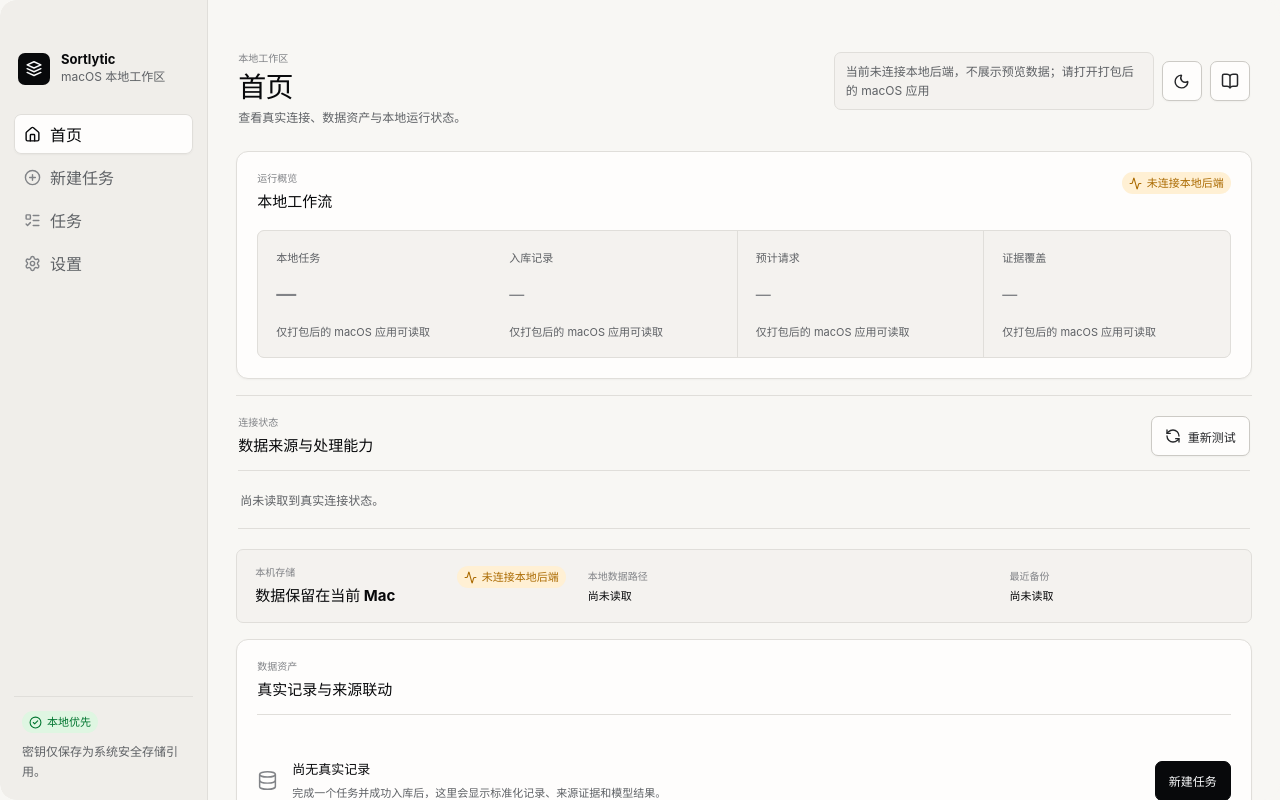
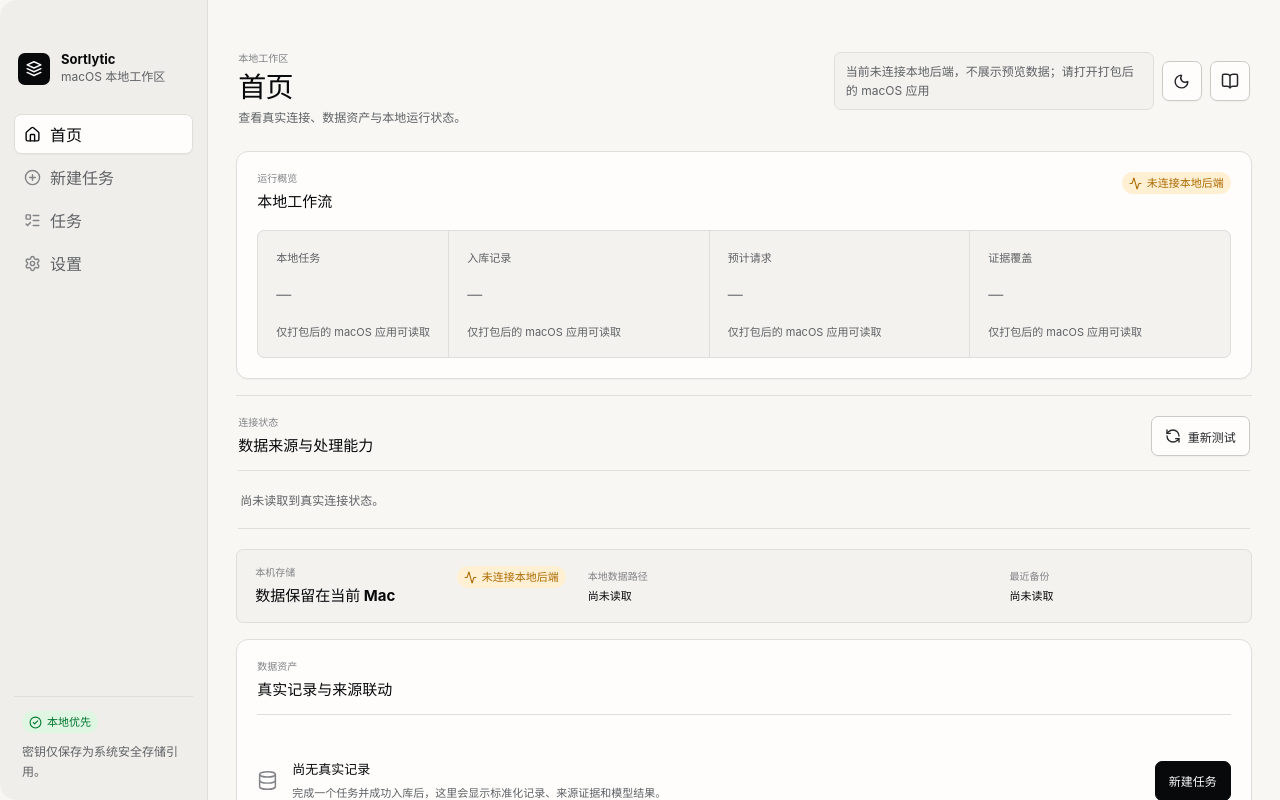
Before and after one commit to ljiulong/sortlytic, a React (Vite) app in the folder apps/macos/: page / in a window 1280 px wide. Built offline with nearby package versions, Linux system fonts and the light colour scheme.

Commit message:
fix: 恢复首页指标完整分隔

```diff
--- a/apps/macos/src/Dashboard.css
+++ b/apps/macos/src/Dashboard.css
@@ -29,9 +29,6 @@
 }
 
 .overview-summary__body {
-  display: grid;
-  grid-template-columns: minmax(190px, 0.72fr) minmax(0, 2.28fr);
-  gap: 0;
   overflow: hidden;
   background: var(--border-subtle);
   border: 1px solid var(--border-subtle);
@@ -40,7 +37,7 @@
 
 .overview-facts {
   display: grid;
-  grid-template-columns: repeat(3, minmax(0, 1fr));
+  grid-template-columns: minmax(190px, 0.72fr) repeat(3, minmax(0, 1fr));
   gap: 1px;
   min-width: 0;
   margin: 0;
@@ -56,26 +53,12 @@
   background: var(--surface-raised);
 }
 
-.overview-fact--lead > span,
-.overview-fact--lead > p {
-  margin: 0;
-  color: var(--text-muted);
-  font-size: 11px;
+.overview-fact--lead dd {
+  font-size: 30px;
+  line-height: 1;
 }
 
-.overview-fact--lead > strong {
-  align-self: end;
-  color: var(--text-strong);
-  font-family: ui-monospace, "SFMono-Regular", Menlo, Monaco, Consolas, monospace;
-  font-size: 30px;
-  font-weight: 600;
-  line-height: 1;
-  font-variant-numeric: tabular-nums;
-}
-
-.overview-fact--lead > strong[data-available='false'] {
-  color: var(--text-faint);
-  font-family: inherit;
+.overview-fact--lead dd[data-available='false'] {
   font-size: 20px;
 }
 
@@ -399,13 +382,12 @@
 }
 
 @media (max-width: 760px) {
-  .overview-summary__body,
   .workspace-summary {
     grid-template-columns: 1fr;
   }
 
   .overview-facts {
-    grid-template-columns: repeat(3, minmax(0, 1fr));
+    grid-template-columns: repeat(2, minmax(0, 1fr));
   }
 
   .connection-status-row {
@@ -442,10 +424,6 @@
     grid-column: 1 / -1;
   }
 
-  .overview-fact--lead > p {
-    grid-column: 1 / -1;
-  }
-
   .connection-status-list {
     padding-top: 16px;
   }
--- a/apps/macos/src/Dashboard.tsx
+++ b/apps/macos/src/Dashboard.tsx
@@ -99,12 +99,12 @@ function OverviewSummary({
         <StatusPill tone={toneForHealth(health)} label={health} />
       </header>
       <div className="overview-summary__body">
-        <div className="overview-fact overview-fact--lead" data-tone={primaryMetric.tone}>
-          <span>{primaryMetric.label}</span>
-          <strong data-available={metricIsAvailable(primaryMetric.value)}>{primaryMetric.value}</strong>
-          <p>{primaryMetric.delta}</p>
-        </div>
         <dl className="overview-facts">
+          <div className="overview-fact overview-fact--lead" data-tone={primaryMetric.tone}>
+            <dt>{primaryMetric.label}</dt>
+            <dd data-available={metricIsAvailable(primaryMetric.value)}>{primaryMetric.value}</dd>
+            <span>{primaryMetric.delta}</span>
+          </div>
           {metrics.slice(1).map((metric) => (
             <div className="overview-fact" key={metric.label}>
               <dt>{metric.label}</dt>
```
Also changed, not shown: 1 other file (tests, documents, lock files or other folders).
